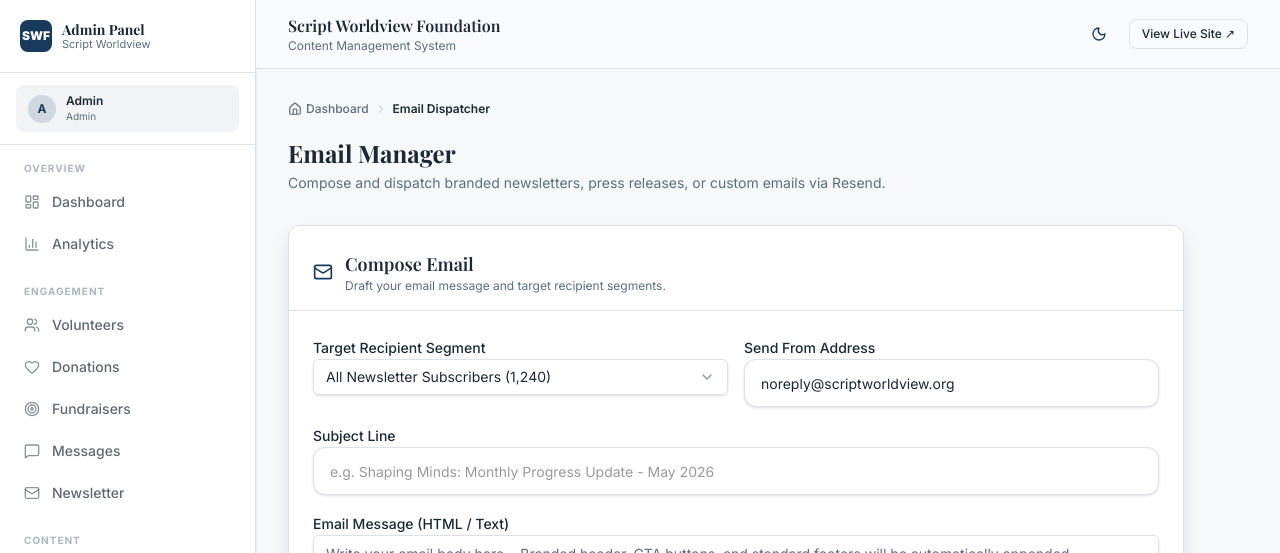
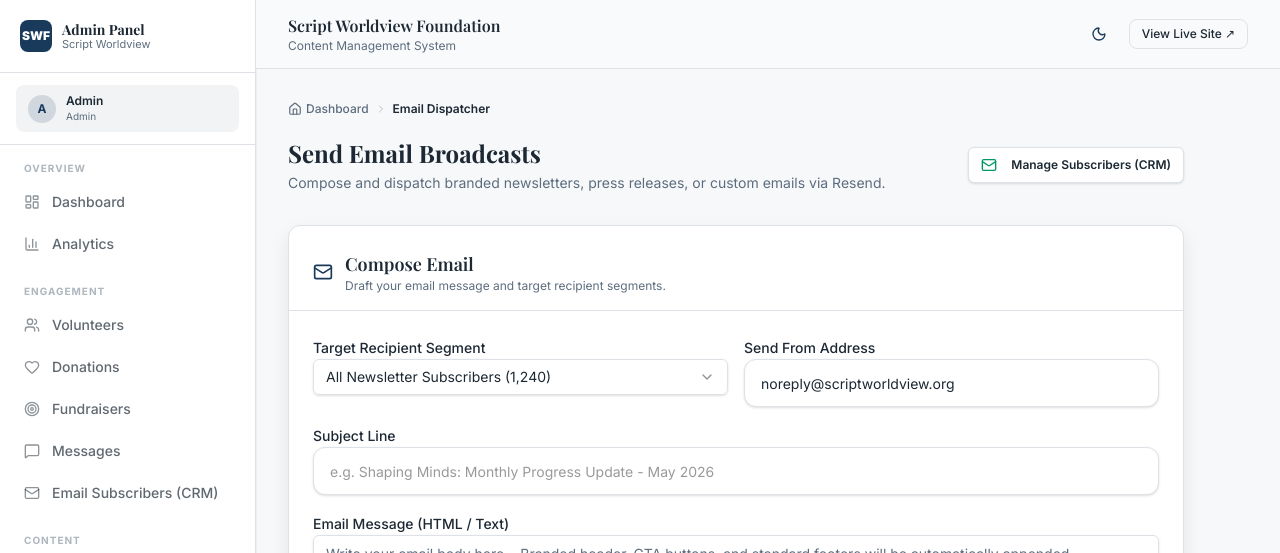
Before and after one commit to Inoternalsol/Script-worldview-foundation, a Next.js app: page /admin/email in a window 1280 px wide. Shown: the top 553 px of the page. Built offline with nearby package versions, Linux system fonts and the light colour scheme; no server answers; a web font is replaced by a local one.

Commit message:
fix(newsletter): allow scriptworldview.org in CORS, normalize email to lowercase, and clarify admin newsletter CRM vs email dispatcher navigation

```diff
--- a/app/admin/(dashboard)/email/page.tsx
+++ b/app/admin/(dashboard)/email/page.tsx
@@ -1,6 +1,7 @@
 'use client'
 
 import { useState } from 'react'
+import Link from 'next/link'
 import { Card, CardContent, CardHeader } from '@/components/ui/card'
 import { Button } from '@/components/ui/button'
 import { Input } from '@/components/ui/input'
@@ -62,9 +63,17 @@ export default function AdminEmailCampaignsPage() {
 
   return (
     <div className="space-y-8 max-w-4xl">
-      <div>
-        <h1 className="font-heading text-2xl font-bold text-foreground">Email Manager</h1>
-        <p className="mt-1 text-sm text-brand-muted">Compose and dispatch branded newsletters, press releases, or custom emails via Resend.</p>
+      <div className="flex flex-col sm:flex-row sm:items-center sm:justify-between gap-4">
+        <div>
+          <h1 className="font-heading text-2xl font-bold text-foreground">Send Email Broadcasts</h1>
+          <p className="mt-1 text-sm text-brand-muted">Compose and dispatch branded newsletters, press releases, or custom emails via Resend.</p>
+        </div>
+        <Link href="/admin/newsletter">
+          <Button variant="outline" size="sm" className="text-xs">
+            <Mail className="mr-1.5 h-3.5 w-3.5 text-emerald-600" />
+            Manage Subscribers (CRM)
+          </Button>
+        </Link>
       </div>
 
       <div className="grid gap-6">
--- a/components/admin/NewsletterSubscribersTable.tsx
+++ b/components/admin/NewsletterSubscribersTable.tsx
@@ -1,6 +1,7 @@
 'use client'
 
 import { useState, useMemo } from 'react'
+import Link from 'next/link'
 import { Button } from '@/components/ui/button'
 import { Input } from '@/components/ui/input'
 import { Label } from '@/components/ui/label'
@@ -191,7 +192,7 @@ export function NewsletterSubscribersTable({
         <div>
           <h3 className="text-lg font-semibold text-gray-900 dark:text-white flex items-center gap-2">
             <Newspaper className="h-5 w-5 text-emerald-600" />
-            Audience & Newsletter CRM
+            Email Subscribers & Audience CRM
           </h3>
           <p className="text-sm text-gray-500 dark:text-gray-400">
             Total Audience: <span className="font-medium text-gray-900 dark:text-white">{subscribers.length}</span> · Active Recipients:{' '}
@@ -200,6 +201,13 @@ export function NewsletterSubscribersTable({
         </div>
 
         <div className="flex flex-wrap items-center gap-2">
+          <Link href="/admin/email">
+            <Button variant="cta" size="sm" className="text-xs">
+              <Mail className="mr-1.5 h-3.5 w-3.5" />
+              Send Email Broadcasts
+            </Button>
+          </Link>
+
           <Button
             variant="outline"
             size="sm"
--- a/components/admin/SidebarNavigation.tsx
+++ b/components/admin/SidebarNavigation.tsx
@@ -38,7 +38,7 @@ const navSections = [
       { href: '/admin/donations', label: 'Donations', icon: Heart },
       { href: '/admin/campaigns', label: 'Fundraisers', icon: Target },
       { href: '/admin/contacts', label: 'Messages', icon: MessageSquare },
-      { href: '/admin/newsletter', label: 'Newsletter', icon: Mail },
+      { href: '/admin/newsletter', label: 'Email Subscribers (CRM)', icon: Mail },
     ],
   },
   {
@@ -60,7 +60,7 @@ const navSections = [
     items: [
       { href: '/admin/users', label: 'Staff Accounts', icon: Shield },
       { href: '/admin/chatbot', label: 'AI Chatbot', icon: MessageSquare },
-      { href: '/admin/email', label: 'Email Dispatcher', icon: Mail },
+      { href: '/admin/email', label: 'Send Email Broadcasts', icon: Mail },
       { href: '/admin/audit-log', label: 'Audit Logs', icon: Terminal },
       { href: '/admin/settings', label: 'Settings', icon: Settings },
     ],
```
Also changed, not shown: 2 other files (tests, documents, lock files or other folders).
